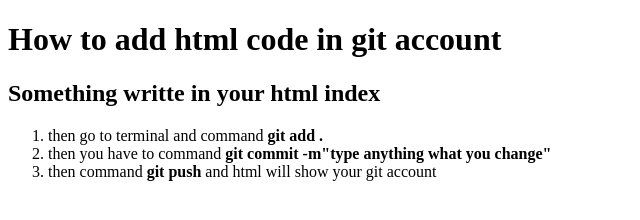
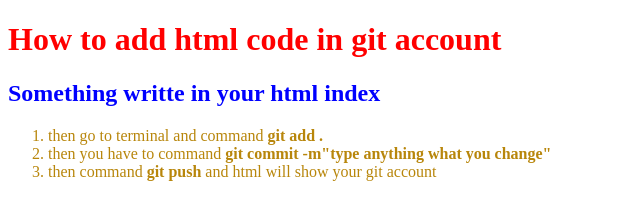
Before and after one commit to Palash561200/polos-second-repository, a plain HTML site: page index.html in a window 1280 px wide. Shown: the whole page, without its empty margins (0-640 px from the left). Drawn offline with Linux system fonts and the light colour scheme.

Commit message:
style changed

```diff
--- a/index.html
+++ b/index.html
@@ -5,6 +5,7 @@
     <meta http-equiv="X-UA-Compatible" content="IE=edge">
     <meta name="viewport" content="width=device-width, initial-scale=1.0">
     <title>my second github repo</title>
+    <link rel="stylesheet" href="style.css">
 </head>
 <body>
  <h1>How to add html code in git account</h1>
--- a/style.css
+++ b/style.css
@@ -0,0 +1,9 @@
+h1{
+    color: red;
+}
+h2{
+    color: blue;
+}
+ol{
+    color: darkgoldenrod;
+}
```
